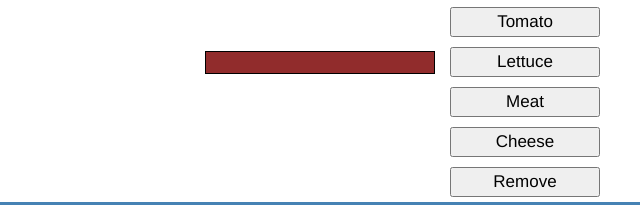
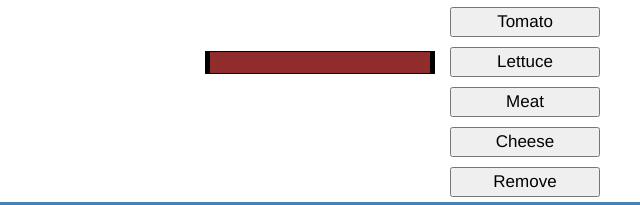
Before and after one commit to DevDuxAaron/hamburguesa, a plain HTML site: page index.html in a window 1280 px wide. Both pictures are taken after a click on the button "Meat". Shown: the part 147-352 px from the top of the page, 240-880 px from the left. Drawn offline with Linux system fonts and the light colour scheme.

Commit message:
Error en la carne

```diff
--- a/style.css
+++ b/style.css
@@ -113,6 +113,8 @@ main {
     margin-left: 1rem;
     margin-right: 1rem;
     border: .1rem solid black;
+    border-left: .5rem solid black;
+    border-right: .5rem solid black;
     border-top-left-radius: 0rem;
     border-top-right-radius: 0rem;
     border-bottom-left-radius: 0rem;
```
